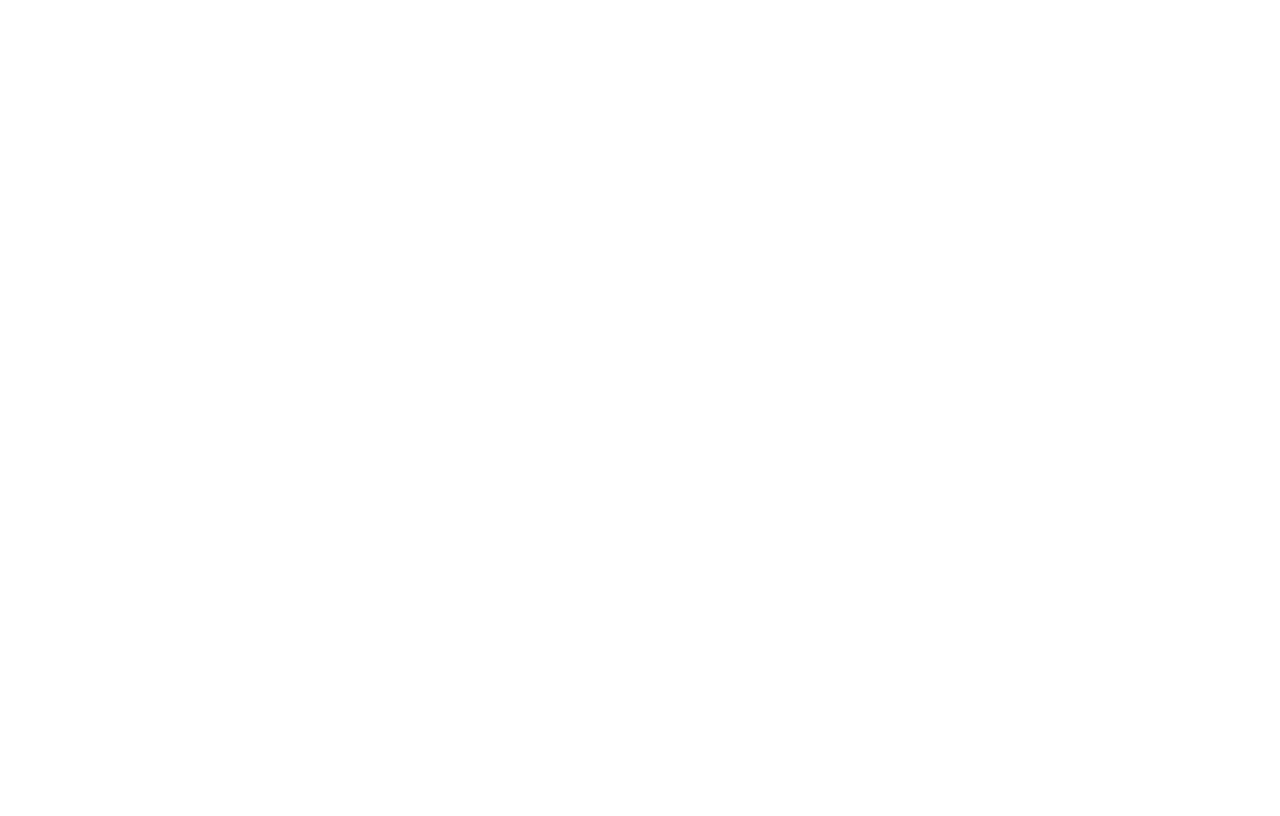
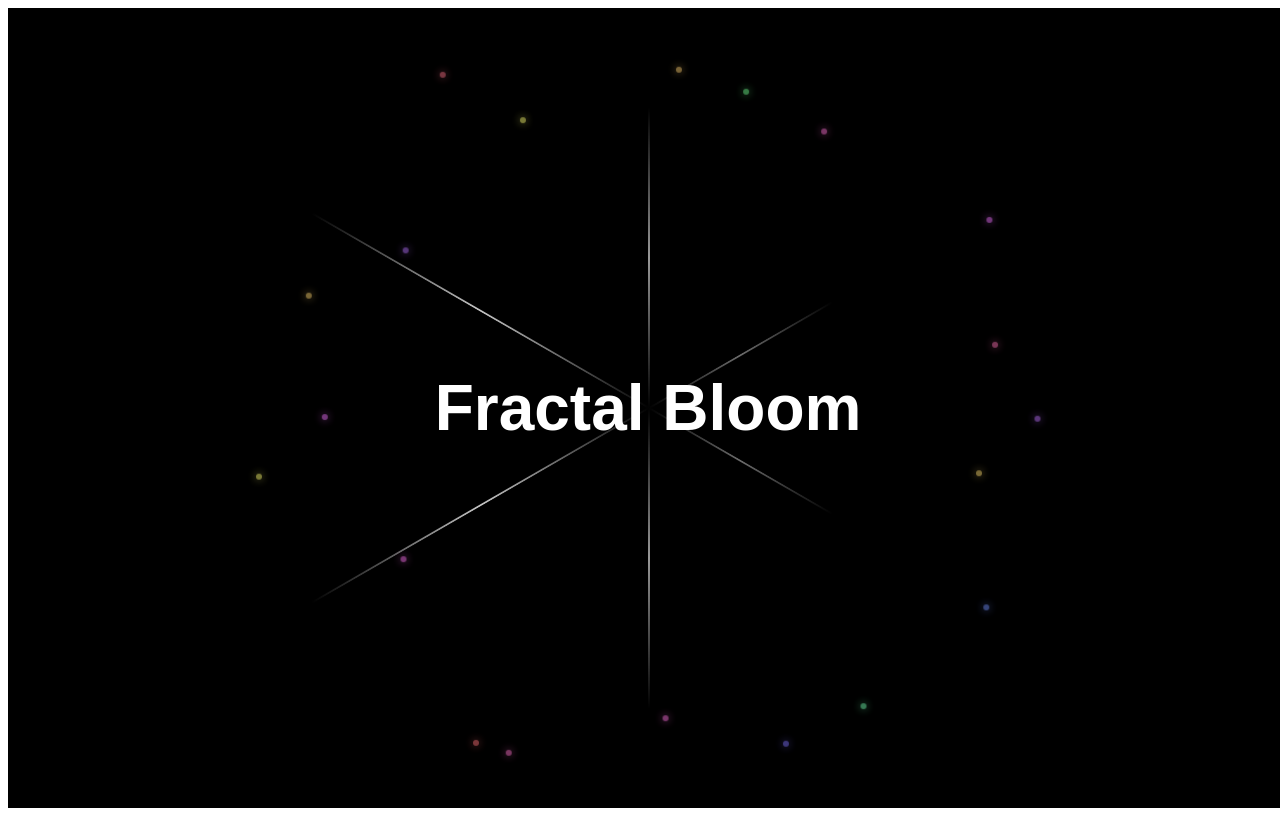
Before and after one commit to akhil-goyal/ng-animations, an Angular app: page /bloom in a window 1280 px wide. Before the commit this address led to /. Built offline with nearby package versions, Linux system fonts and the light colour scheme.

Commit message:
create fractal bloom animation

```diff
--- a/src/app/app.routes.ts
+++ b/src/app/app.routes.ts
@@ -9,6 +9,7 @@
 import { AuroraFlowComponent } from './components/aurora-flow/aurora-flow.component';
 import { LiquidCrystalComponent } from './components/liquid-crystal/liquid-crystal.component';
 import { NebulaSwirlComponent } from './components/nebula-swirl/nebula-swirl.component';
+import { FractalBloomComponent } from './components/fractal-bloom/fractal-bloom.component';
 
 export const routes: Routes = [
   {
@@ -51,4 +52,8 @@
     path: 'nebula',
     component: NebulaSwirlComponent,
   },
+  {
+    path: 'bloom',
+    component: FractalBloomComponent,
+  },
 ];
--- /dev/null
+++ b/src/app/components/fractal-bloom/fractal-bloom.component.css
@@ -0,0 +1,101 @@
+.fractal-container {
+  position: relative;
+  width: 100vw;
+  height: 100vh;
+  overflow: hidden;
+  background: #000; /* Black base */
+  display: flex;
+  align-items: center;
+  justify-content: center;
+}
+
+.beam-container {
+  position: absolute;
+  top: 50%;
+  left: 50%;
+  width: 0;
+  height: 0;
+  transform: translate(-50%, -50%);
+}
+
+.beam {
+  position: absolute;
+  width: 2px;
+  height: 400px;
+  background: linear-gradient(
+    to bottom,
+    rgba(255, 255, 255, 0),
+    rgba(255, 255, 255, 0.8),
+    rgba(255, 255, 255, 0)
+  );
+  animation: beamBloom 6s infinite ease-in-out;
+  transform-origin: top center;
+  mix-blend-mode: screen;
+}
+
+.beam-1 {
+  transform: rotate(0deg);
+}
+.beam-2 {
+  transform: rotate(60deg);
+  animation-delay: -1s;
+}
+.beam-3 {
+  transform: rotate(120deg);
+  animation-delay: -2s;
+}
+.beam-4 {
+  transform: rotate(180deg);
+  animation-delay: -3s;
+}
+.beam-5 {
+  transform: rotate(240deg);
+  animation-delay: -4s;
+}
+.beam-6 {
+  transform: rotate(300deg);
+  animation-delay: -5s;
+}
+
+@keyframes beamBloom {
+  0% {
+    height: 200px;
+    opacity: 0.5;
+  }
+  50% {
+    height: 400px;
+    opacity: 1;
+  }
+  100% {
+    height: 200px;
+    opacity: 0.5;
+  }
+}
+
+.particle-container {
+  position: absolute;
+  top: 50%;
+  left: 50%;
+  width: 0;
+  height: 0;
+  transform: translate(-50%, -50%);
+}
+
+.particle {
+  position: absolute;
+  width: 6px;
+  height: 6px;
+  background-color: var(--color);
+  border-radius: 50%;
+  box-shadow: 0 0 8px var(--color);
+  top: 0;
+  left: 0;
+}
+
+.fractal-text {
+  color: white;
+  font-size: 4rem;
+  font-family: "Arial", sans-serif;
+  text-align: center;
+  z-index: 1;
+}
--- /dev/null
+++ b/src/app/components/fractal-bloom/fractal-bloom.component.html
@@ -0,0 +1,21 @@
+<div class="fractal-container">
+  <div class="beam-container">
+    <div class="beam beam-1"></div>
+    <div class="beam beam-2"></div>
+    <div class="beam beam-3"></div>
+    <div class="beam beam-4"></div>
+    <div class="beam beam-5"></div>
+    <div class="beam beam-6"></div>
+  </div>
+  <div class="particle-container">
+    <div
+      *ngFor="let particle of particles"
+      [@particleDrift]
+      class="particle"
+      [style.--x-end]="particle.xEnd"
+      [style.--y-end]="particle.yEnd"
+      [style.--color]="particle.color"
+    ></div>
+  </div>
+  <h1 [@textBloom] [@prismGlow] class="fractal-text">Fractal Bloom</h1>
+</div>
--- /dev/null
+++ b/src/app/components/fractal-bloom/fractal-bloom.component.ts
@@ -0,0 +1,91 @@
+import { Component } from '@angular/core';
+import {
+  trigger,
+  style,
+  animate,
+  transition,
+  keyframes,
+} from '@angular/animations';
+import { CommonModule } from '@angular/common';
+
+@Component({
+  selector: 'app-fractal-bloom',
+  imports: [CommonModule],
+  templateUrl: './fractal-bloom.component.html',
+  styleUrls: ['./fractal-bloom.component.css'],
+  animations: [
+    trigger('particleDrift', [
+      transition(':enter', [
+        animate(
+          '5s ease-out',
+          keyframes([
+            style({ transform: 'translate(0, 0)', opacity: 1, offset: 0 }),
+            style({
+              transform: 'translate(var(--x-end), var(--y-end))',
+              opacity: 0.5,
+              offset: 0.7,
+            }),
+            style({
+              transform: 'translate(var(--x-end), var(--y-end))',
+              opacity: 0,
+              offset: 1,
+            }),
+          ])
+        ),
+      ]),
+    ]),
+    trigger('textBloom', [
+      transition(':enter', [
+        style({ opacity: 0, transform: 'scale(0.5)' }),
+        animate('2s ease-in', style({ opacity: 1, transform: 'scale(1)' })),
+      ]),
+    ]),
+    trigger('prismGlow', [
+      transition('* => *', [
+        animate(
+          '4s ease-in-out',
+          keyframes([
+            style({
+              textShadow: '0 0 10px rgba(255, 255, 255, 0.5)',
+              filter: 'hue-rotate(0deg)',
+              offset: 0,
+            }),
+            style({
+              textShadow: '0 0 20px rgba(255, 255, 255, 0.8)',
+              filter: 'hue-rotate(180deg)',
+              offset: 0.5,
+            }),
+            style({
+              textShadow: '0 0 10px rgba(255, 255, 255, 0.5)',
+              filter: 'hue-rotate(360deg)',
+              offset: 1,
+            }),
+          ])
+        ),
+      ]),
+    ]),
+  ],
+})
+export class FractalBloomComponent {
+  particles: { id: number; xEnd: string; yEnd: string; color: string }[] = [];
+
+  ngOnInit() {
+    this.generateParticles();
+    setInterval(() => this.generateParticles(), 5000); // Regenerate every 5 seconds
+  }
+
+  generateParticles() {
+    this.particles = [];
+    const count = 20; // Number of particles
+    const radius = 400; // Max radius from center
+
+    for (let i = 0; i < count; i++) {
+      const angle = (i / count) * 2 * Math.PI + (Math.random() - 0.5) * 0.3;
+      const distance = radius * (0.7 + Math.random() * 0.3); // Vary distance
+      const xEnd = `${distance * Math.cos(angle)}px`;
+      const yEnd = `${distance * Math.sin(angle)}px`;
+      const color = `hsl(${Math.random() * 360}, 90%, 70%)`; // Bright colors
+      this.particles.push({ id: i, xEnd, yEnd, color });
+    }
+  }
+}
```
